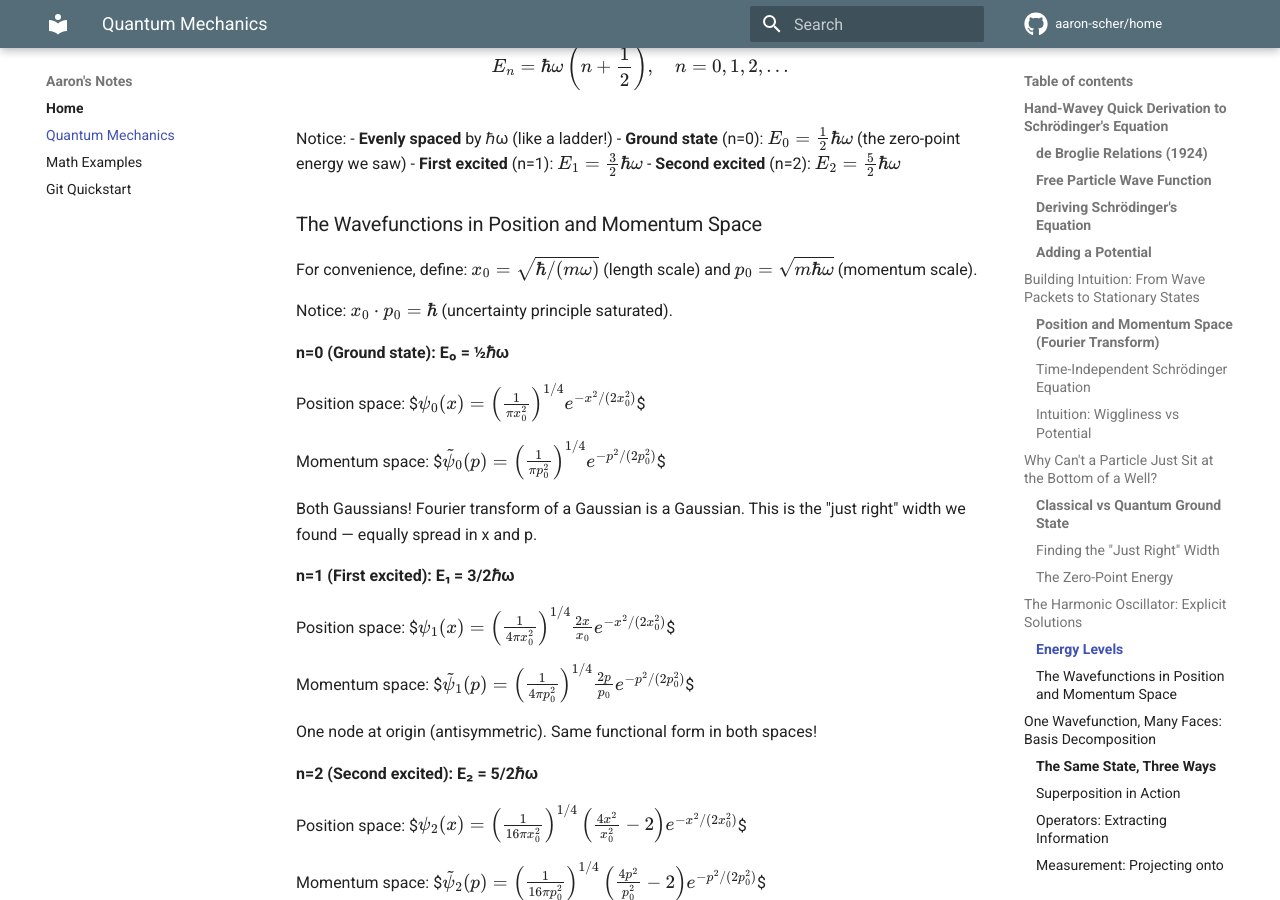
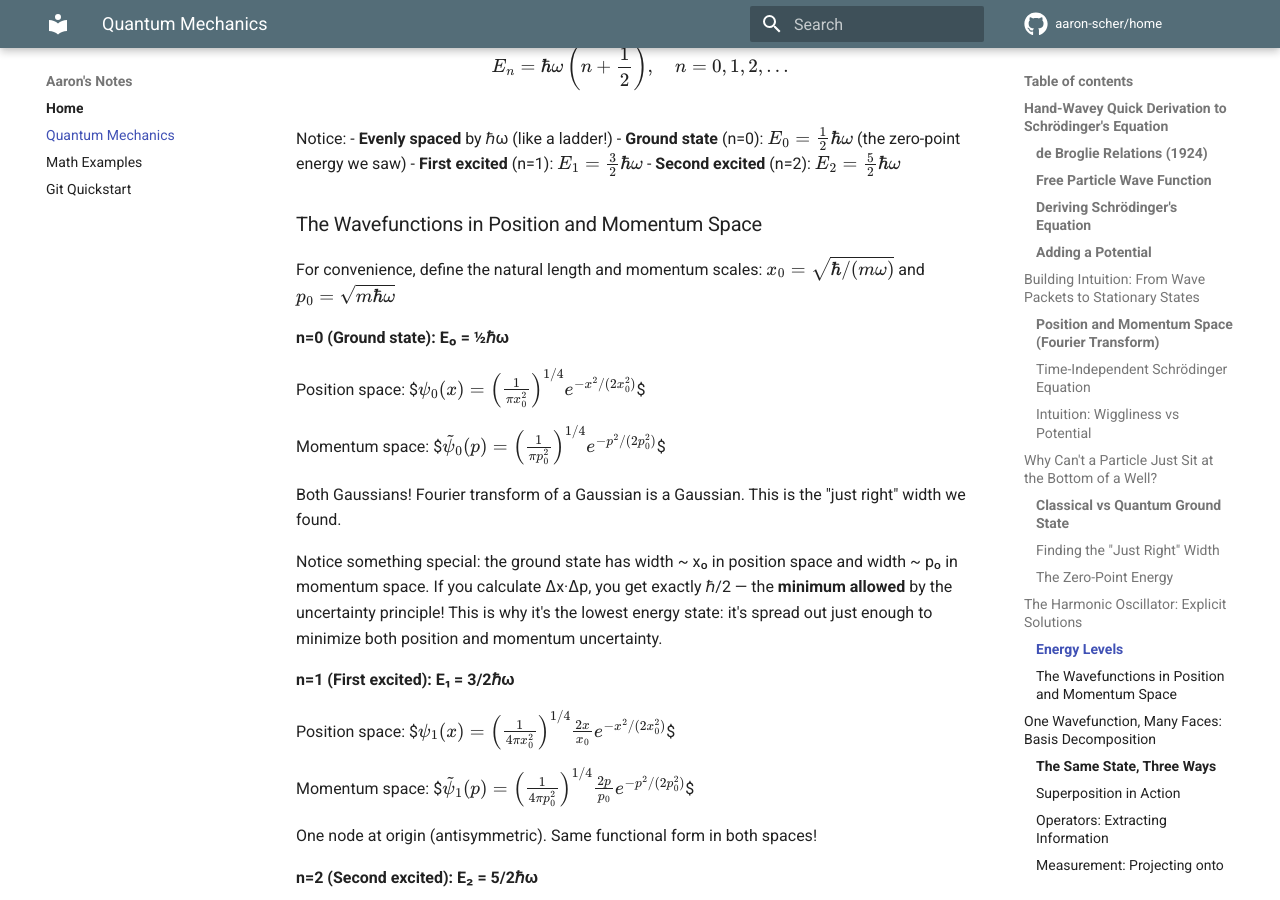
Before and after one commit to aaron-scher/home, an MkDocs documentation site: the page built from docs/quantum-mechanics.md, in a window 1280 px wide and 900 px high, scrolled down 8078 px. Built offline with MkDocs 1.6.1 and Material for MkDocs 9.7.7, drawn with Linux system fonts in a browser that asks for light colours; comment, search, counter and statistics services are not loaded.

Commit message:
Remove confusing uncertainty principle comment
- Remove cryptic "uncertainty principle saturated" line
- Add clearer explanation of minimum uncertainty for ground state
- Connect to why ground state is lowest energy
- More intuitive and pedagogical

🤖 Generated with [Claude Code](https://claude.com/claude-code)

Co-Authored-By: Claude <noreply@anthropic.com>

```diff
--- a/docs/quantum-mechanics.md
+++ b/docs/quantum-mechanics.md
@@ -286,9 +286,7 @@ Notice:
 
 ### The Wavefunctions in Position and Momentum Space
 
-For convenience, define: $x_0 = \sqrt{\hbar/(m\omega)}$ (length scale) and $p_0 = \sqrt{m\hbar\omega}$ (momentum scale).
-
-Notice: $x_0 \cdot p_0 = \hbar$ (uncertainty principle saturated).
+For convenience, define the natural length and momentum scales: $x_0 = \sqrt{\hbar/(m\omega)}$ and $p_0 = \sqrt{m\hbar\omega}$
 
 **n=0 (Ground state): E₀ = ½ℏω**
 
@@ -298,7 +296,9 @@ $$\psi_0(x) = \left(\frac{1}{\pi x_0^2}\right)^{1/4} e^{-x^2/(2x_0^2)}$$
 Momentum space:
 $$\tilde{\psi}_0(p) = \left(\frac{1}{\pi p_0^2}\right)^{1/4} e^{-p^2/(2p_0^2)}$$
 
-Both Gaussians! Fourier transform of a Gaussian is a Gaussian. This is the "just right" width we found — equally spread in x and p.
+Both Gaussians! Fourier transform of a Gaussian is a Gaussian. This is the "just right" width we found.
+
+Notice something special: the ground state has width ~ x₀ in position space and width ~ p₀ in momentum space. If you calculate Δx·Δp, you get exactly ℏ/2 — the **minimum allowed** by the uncertainty principle! This is why it's the lowest energy state: it's spread out just enough to minimize both position and momentum uncertainty.
 
 **n=1 (First excited): E₁ = 3/2ℏω**
 
```
